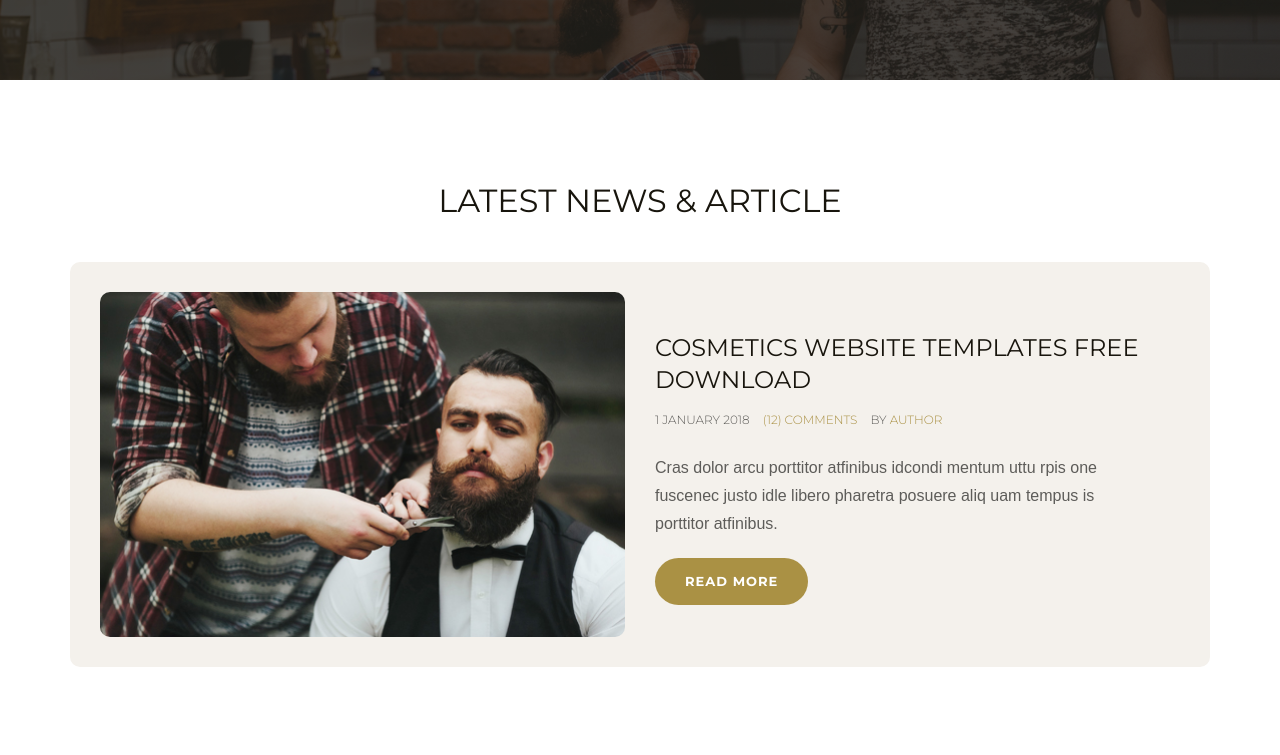
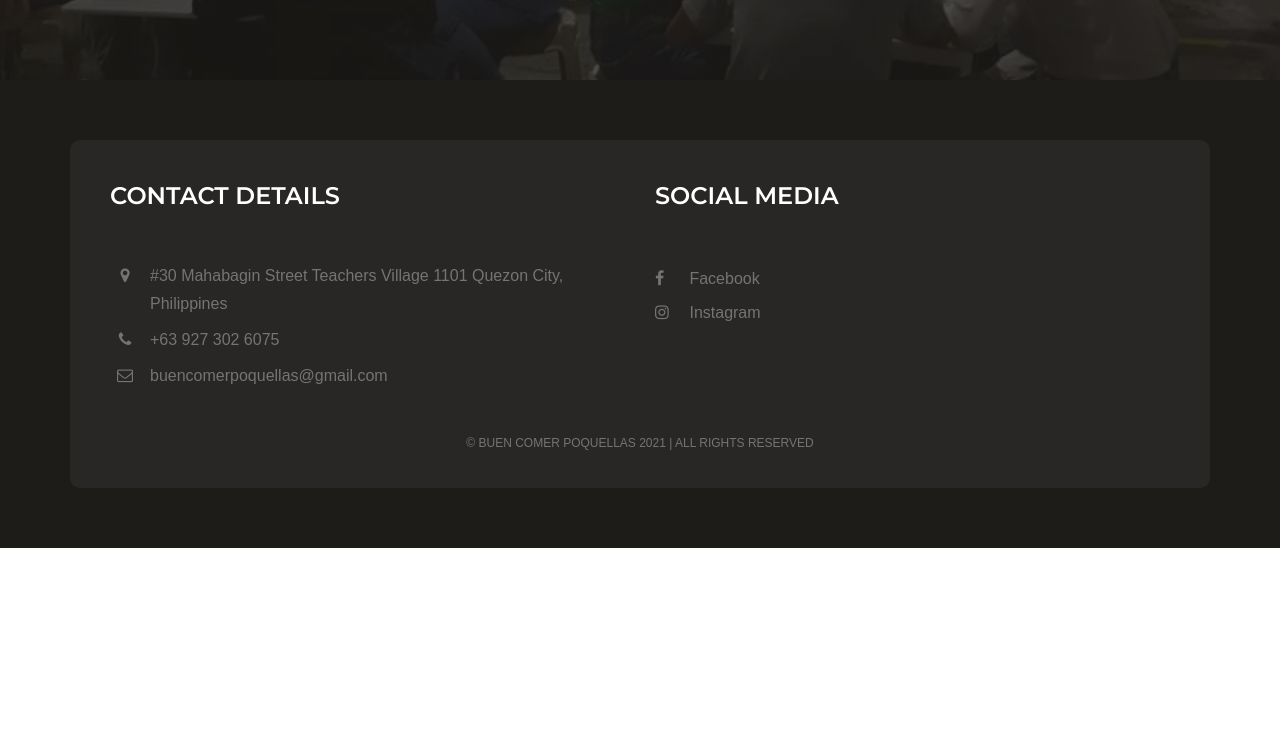
Before and after one commit to chinadupaya/resto-site, a plain HTML site: page index.html in a window 1280 px wide. Shown: the part 3125-3880 px from the top of the page. After the commit the page ends 3673 px from the top, so only its background shows below. Drawn offline with Linux system fonts and the light colour scheme.

Commit message:
remove article section in index.html

```diff
--- a/css/style.css
+++ b/css/style.css
@@ -307,7 +307,7 @@ label { }
 
 .cta-section {
     padding-top: 140px; padding-bottom: 140px;
-    background: linear-gradient(rgba(30, 28, 24, 0.8), rgba(30, 28, 24, 0.8)), rgba(30, 28, 24, 0.8) url(../images/cta-section-img.jpg) no-repeat center; background-size: cover; }
+    background: linear-gradient(rgba(30, 28, 24, 0.8), rgba(30, 28, 24, 0.8)), rgba(30, 28, 24, 0.8) url(../images/indoors.jpg) no-repeat center; background-size: cover; }
 .cta-caption {  }
 .cta-title { font-size: 36px; color: #fff; line-height: 58px; font-weight: 600; margin-bottom: 10px; letter-spacing: -1px; }
 .cta-text { font-size: 18px; color: #fff; margin-bottom: 30px; }
--- a/index.html
+++ b/index.html
@@ -225,46 +225,6 @@
             </div>
         </div>
     </div>
-    <div class="space-medium">
-        <div class="container">
-            <div class="row">
-                <div class="col-lg-offset-2 col-lg-8 col-md-offset-2 col-md-8 col-sm-12 col-xs-12">
-                    <div class="section-title mb40 text-center">
-                        <!-- section title start-->
-                        <h1>Latest News &amp; Article</h1>
-                    </div>
-                    <!-- /.section title start-->
-                </div>
-            </div>
-            <div class="row">
-                <div class="col-lg-12 col-md-12 col-sm-12 col-xs-12">
-                    <div class="post-block">
-                        <div class="row ">
-                            <!-- post block -->
-                            <div class="col-md-6">
-                                <div class="post-img">
-                                    <a href="#"><img src="images/post-img.jpg" alt="" class="img-responsive"></a>
-                                </div>
-                            </div>
-                            <div class="col-md-6">
-                                <div class="post-content">
-                                    <h2><a href="https://easetemplate.com/" class="title" target="_blank"> cosmetics
-                                            website templates free download</a></h2>
-                                    <p class="meta"> <span class="meta-date"> 1 January 2018</span> <span
-                                            class="meta-comment"><a href="# ">(12) Comments</a></span> <span
-                                            class="meta-author">By <a href="#">Author</a></span></p>
-                                    <p>Cras dolor arcu porttitor atfinibus idcondi mentum uttu rpis one fuscenec justo
-                                        idle libero pharetra posuere aliq uam tempus is porttitor atfinibus.</p>
-                                    <a href="#" class="btn btn-default">Read More</a>
-                                </div>
-                            </div>
-                        </div>
-                        <!-- /.post block -->
-                    </div>
-                </div>
-            </div>
-        </div>
-    </div>
     <div class="footer">
         <!-- footer-->
         <div class="container">
```
Also changed, not shown: images/indoors.jpg (added).
